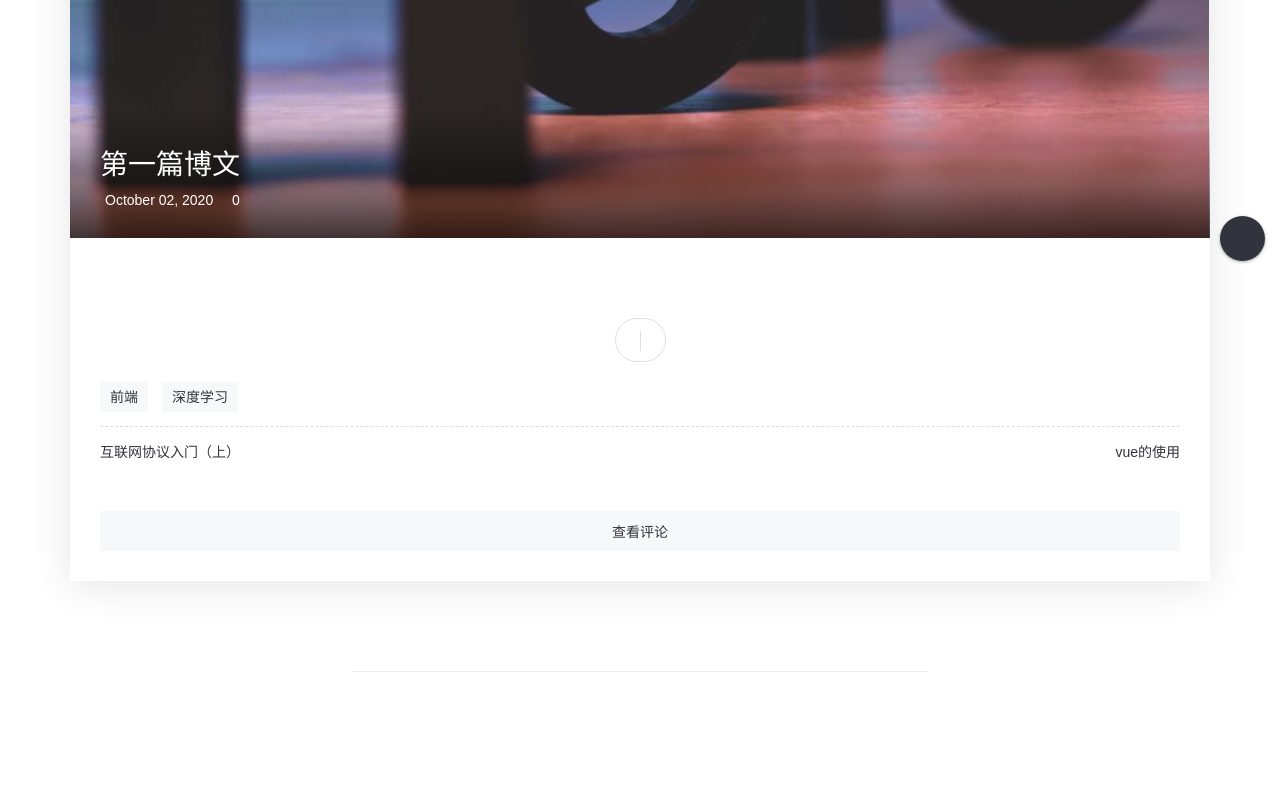
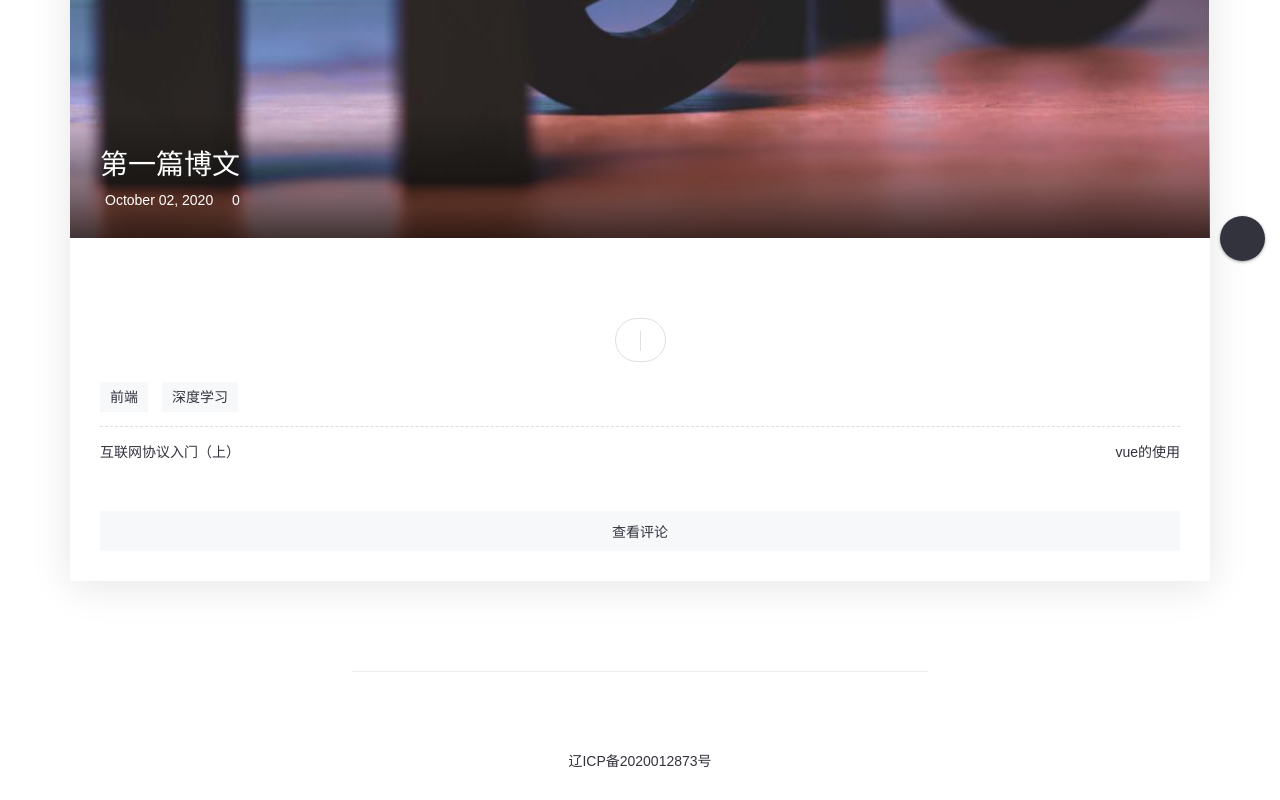
Before and after one commit to zhao-feifei/zhao-feifei.github.io, a plain HTML site: page 2020/10/02/index/index.html in a window 1280 px wide. Shown: the part 589-1389 px from the top of the page. Drawn offline with nearby package versions, Linux system fonts and the light colour scheme; some packages are replaced by stand-ins of ours; a small style sheet from the web is missing.

Commit message:
Site updated: 2020-10-27 09:02:52

```diff
--- a/2020/10/02/index/index.html
+++ b/2020/10/02/index/index.html
@@ -222,19 +222,19 @@
   </div>
 </main>
   <footer class="footer">
-  <div class="footer-social">
+    <div class="footer-social">
 
 
 
 
 
-    <a href="https://github.com/izhaoo " target="_blank" onMouseOver="this.style.color= '#24292E'"
-      onMouseOut="this.style.color='#33333D'">
+                            <a href="https://github.com/izhaoo " target="_blank" onMouseOver="this.style.color= '#24292E'" onMouseOut="this.style.color='#33333D'">
       <i class="iconfont footer-social-item  icongithub-fill "></i>
     </a>
 
-  </div>
-  <div class="footer-copyright"></div>
+    </div>
+    <div class="footer-copyright">
+        <a data-v-2b384abc="" target="_blank" rel="noopener" href="http://beian.miit.gov.cn">辽ICP备2020012873号</a></div>
 </footer>
 
       <div class="fab fab-plus">
```
Also changed, not shown: 2020/10/02/vue的使用/index.html (+5 -5 lines), 2020/10/02/照片墙/index.html (+5 -5 lines), 2020/10/04/互联网协议入门（上）/index.html (+5 -5 lines), 2020/10/12/互联网协议入门（下）/index.html (+5 -5 lines), archives/2020/10/index.html (+5 -5 lines), archives/2020/index.html (+5 -5 lines), archives/index.html (+5 -5 lines), categories/index.html (+5 -5 lines), categories/技术/index.html (+5 -5 lines), categories/日常/index.html (+5 -5 lines), galleries/index.html (+5 -5 lines), index.html (+5 -5 lines), tag/index.html (+5 -5 lines), tags/index.html (+5 -5 lines), 4 more files.
